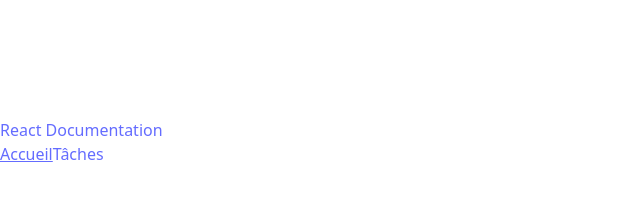
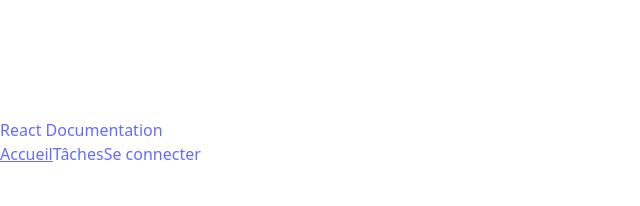
Before and after one commit to Yoseinoo/ESGI5-REACT-NEXT, a React (Vite) app in the folder exercice2/: page / in a window 1280 px wide. Shown: the part 196-402 px from the top of the page, without its empty margins (0-640 px from the left). Built offline with nearby package versions, Linux system fonts and the light colour scheme.

Commit message:
Update AppLayout.tsx

```diff
--- a/exercice2/src/components/AppLayout.tsx
+++ b/exercice2/src/components/AppLayout.tsx
@@ -16,6 +16,9 @@ function AppLayout() {
                     <NavLink to="/tasks" style={active}>
                         Tâches
                     </NavLink>
+                    <NavLink to="/login" style={active}>
+                        Se connecter
+                    </NavLink>
                 </nav>
             </header>
             <main>
```
